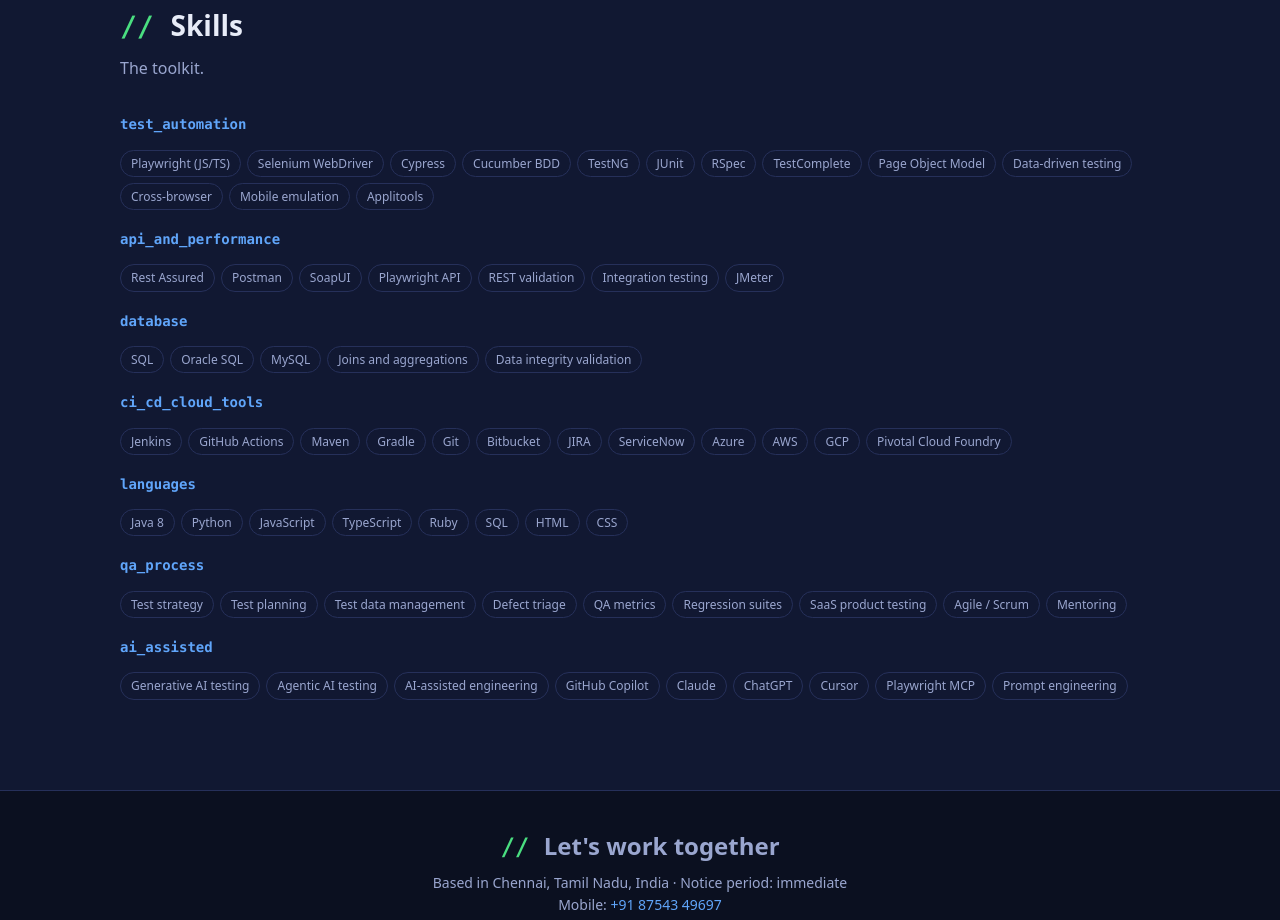
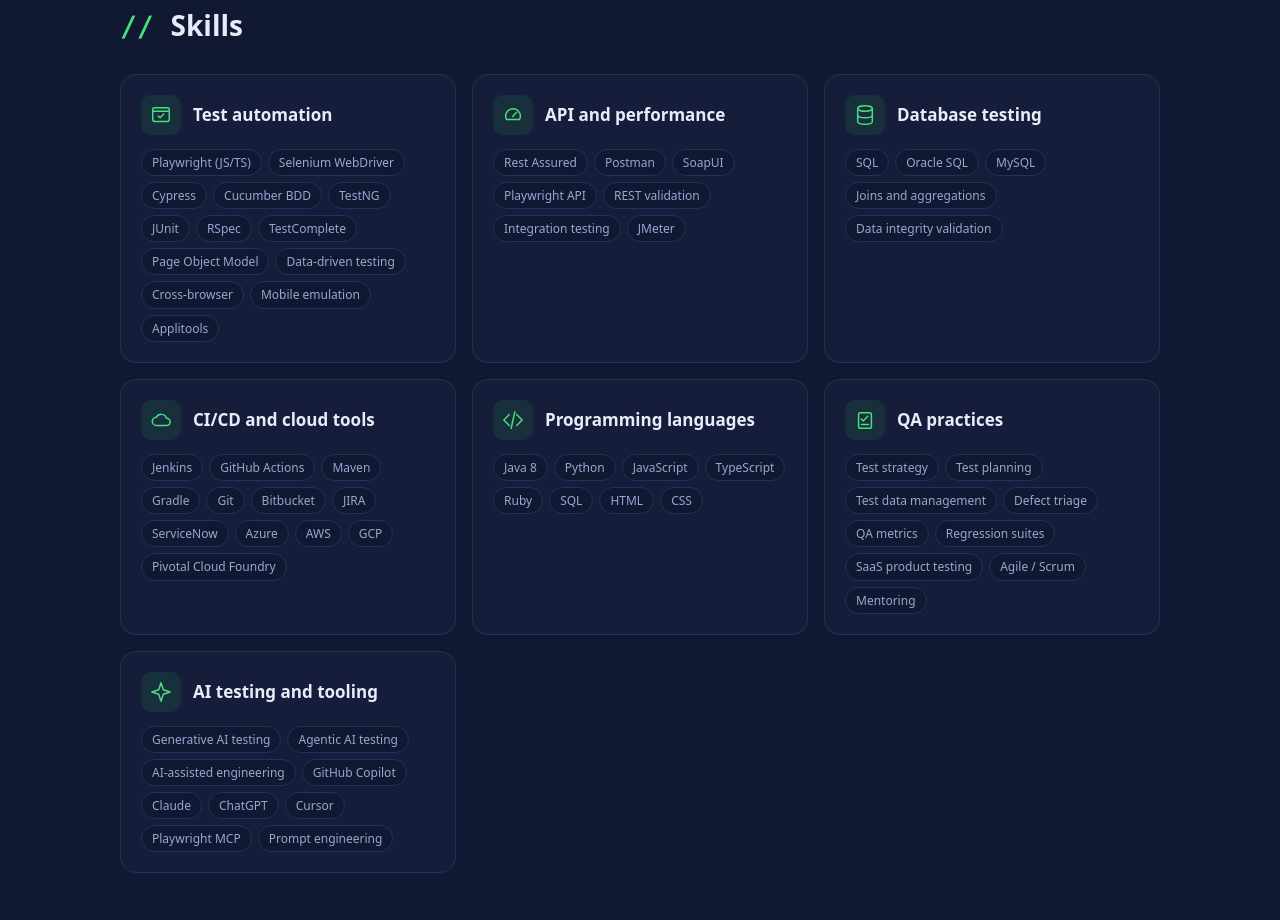
Before and after one commit to mohammed456789/qa-automation-portfolio, a plain HTML site: page index.html in a window 1280 px wide. Shown: the part 5184-6104 px from the top of the page. Drawn offline with Linux system fonts and the light colour scheme.

Commit message:
Present portfolio skills in an illustrated card grid

```diff
--- a/index.html
+++ b/index.html
@@ -98,8 +98,38 @@ h1 em{font-style:normal;background:linear-gradient(90deg,var(--accent),var(--acc
 .job li{margin-bottom:4px}
 
 /* skills */
-.skill{margin-bottom:18px}
-.skill h4{font-size:14px;color:var(--accent2);margin-bottom:8px;font-family:ui-monospace,Consolas,monospace}
+.skills-grid{
+  display:grid;
+  grid-template-columns:repeat(auto-fit,minmax(min(100%,290px),1fr));
+  gap:16px;
+  margin-top:24px;
+}
+.skill-card{
+  min-width:0;
+  padding:20px;
+  background:var(--card);
+  border:1px solid var(--line);
+  border-radius:var(--radius);
+}
+.skill-card h3{display:flex;align-items:center;gap:12px;font-size:17px;line-height:1.3}
+.skill-icon{
+  display:grid;
+  place-items:center;
+  flex:0 0 40px;
+  height:40px;
+  border-radius:10px;
+  color:var(--accent);
+  background:color-mix(in srgb,var(--accent) 12%,var(--bg2));
+}
+.skill-icon svg{
+  width:22px;
+  height:22px;
+  fill:none;
+  stroke:currentColor;
+  stroke-width:1.6;
+  stroke-linecap:round;
+  stroke-linejoin:round;
+}
 
 /* bug reports */
 .bug{border:1px dashed var(--line);border-radius:var(--radius);padding:24px;background:var(--bg2)}
@@ -324,14 +354,36 @@ footer{border-top:1px solid var(--line);padding:36px 0;color:var(--muted);text-a
 <section id="skills" style="background:var(--bg2)">
   <div class="wrap">
     <h2>Skills</h2>
-    <p class="sub">The toolkit.</p>
-    <div class="skill reveal"><h4>test_automation</h4><div class="tags"><span>Playwright (JS/TS)</span><span>Selenium WebDriver</span><span>Cypress</span><span>Cucumber BDD</span><span>TestNG</span><span>JUnit</span><span>RSpec</span><span>TestComplete</span><span>Page Object Model</span><span>Data-driven testing</span><span>Cross-browser</span><span>Mobile emulation</span><span>Applitools</span></div></div>
-    <div class="skill reveal"><h4>api_and_performance</h4><div class="tags"><span>Rest Assured</span><span>Postman</span><span>SoapUI</span><span>Playwright API</span><span>REST validation</span><span>Integration testing</span><span>JMeter</span></div></div>
-    <div class="skill reveal"><h4>database</h4><div class="tags"><span>SQL</span><span>Oracle SQL</span><span>MySQL</span><span>Joins and aggregations</span><span>Data integrity validation</span></div></div>
-    <div class="skill reveal"><h4>ci_cd_cloud_tools</h4><div class="tags"><span>Jenkins</span><span>GitHub Actions</span><span>Maven</span><span>Gradle</span><span>Git</span><span>Bitbucket</span><span>JIRA</span><span>ServiceNow</span><span>Azure</span><span>AWS</span><span>GCP</span><span>Pivotal Cloud Foundry</span></div></div>
-    <div class="skill reveal"><h4>languages</h4><div class="tags"><span>Java 8</span><span>Python</span><span>JavaScript</span><span>TypeScript</span><span>Ruby</span><span>SQL</span><span>HTML</span><span>CSS</span></div></div>
-    <div class="skill reveal"><h4>qa_process</h4><div class="tags"><span>Test strategy</span><span>Test planning</span><span>Test data management</span><span>Defect triage</span><span>QA metrics</span><span>Regression suites</span><span>SaaS product testing</span><span>Agile / Scrum</span><span>Mentoring</span></div></div>
-    <div class="skill reveal"><h4>ai_assisted</h4><div class="tags"><span>Generative AI testing</span><span>Agentic AI testing</span><span>AI-assisted engineering</span><span>GitHub Copilot</span><span>Claude</span><span>ChatGPT</span><span>Cursor</span><span>Playwright MCP</span><span>Prompt engineering</span></div></div>
+    <div class="skills-grid">
+      <div class="skill-card">
+        <h3><span class="skill-icon" aria-hidden="true"><svg viewBox="0 0 24 24" focusable="false"><rect x="3" y="4" width="18" height="15" rx="2"/><path d="M3 8h18m-12 5 2 2 4-4"/></svg></span>Test automation</h3>
+        <div class="tags"><span>Playwright (JS/TS)</span><span>Selenium WebDriver</span><span>Cypress</span><span>Cucumber BDD</span><span>TestNG</span><span>JUnit</span><span>RSpec</span><span>TestComplete</span><span>Page Object Model</span><span>Data-driven testing</span><span>Cross-browser</span><span>Mobile emulation</span><span>Applitools</span></div>
+      </div>
+      <div class="skill-card">
+        <h3><span class="skill-icon" aria-hidden="true"><svg viewBox="0 0 24 24" focusable="false"><path d="M5 17a8 8 0 1 1 14 0H5Zm7-4 4-4m-4 4v1"/></svg></span>API and performance</h3>
+        <div class="tags"><span>Rest Assured</span><span>Postman</span><span>SoapUI</span><span>Playwright API</span><span>REST validation</span><span>Integration testing</span><span>JMeter</span></div>
+      </div>
+      <div class="skill-card">
+        <h3><span class="skill-icon" aria-hidden="true"><svg viewBox="0 0 24 24" focusable="false"><ellipse cx="12" cy="5" rx="8" ry="3"/><path d="M4 5v14c0 4 16 4 16 0V5M4 12c0 4 16 4 16 0"/></svg></span>Database testing</h3>
+        <div class="tags"><span>SQL</span><span>Oracle SQL</span><span>MySQL</span><span>Joins and aggregations</span><span>Data integrity validation</span></div>
+      </div>
+      <div class="skill-card">
+        <h3><span class="skill-icon" aria-hidden="true"><svg viewBox="0 0 24 24" focusable="false"><path d="M7 18h11a4 4 0 0 0 0-8 6 6 0 0 0-11-1 4.5 4.5 0 0 0 0 9Z"/></svg></span>CI/CD and cloud tools</h3>
+        <div class="tags"><span>Jenkins</span><span>GitHub Actions</span><span>Maven</span><span>Gradle</span><span>Git</span><span>Bitbucket</span><span>JIRA</span><span>ServiceNow</span><span>Azure</span><span>AWS</span><span>GCP</span><span>Pivotal Cloud Foundry</span></div>
+      </div>
+      <div class="skill-card">
+        <h3><span class="skill-icon" aria-hidden="true"><svg viewBox="0 0 24 24" focusable="false"><path d="m8 6-6 6 6 6m8-12 6 6-6 6m-2-15-4 18"/></svg></span>Programming languages</h3>
+        <div class="tags"><span>Java 8</span><span>Python</span><span>JavaScript</span><span>TypeScript</span><span>Ruby</span><span>SQL</span><span>HTML</span><span>CSS</span></div>
+      </div>
+      <div class="skill-card">
+        <h3><span class="skill-icon" aria-hidden="true"><svg viewBox="0 0 24 24" focusable="false"><rect x="5" y="4" width="14" height="17" rx="2"/><path d="m8 11 2 2 5-5m-7 9h8"/></svg></span>QA practices</h3>
+        <div class="tags"><span>Test strategy</span><span>Test planning</span><span>Test data management</span><span>Defect triage</span><span>QA metrics</span><span>Regression suites</span><span>SaaS product testing</span><span>Agile / Scrum</span><span>Mentoring</span></div>
+      </div>
+      <div class="skill-card">
+        <h3><span class="skill-icon" aria-hidden="true"><svg viewBox="0 0 24 24" focusable="false"><path d="m12 2 2.5 7.5L22 12l-7.5 2.5L12 22l-2.5-7.5L2 12l7.5-2.5Z"/></svg></span>AI testing and tooling</h3>
+        <div class="tags"><span>Generative AI testing</span><span>Agentic AI testing</span><span>AI-assisted engineering</span><span>GitHub Copilot</span><span>Claude</span><span>ChatGPT</span><span>Cursor</span><span>Playwright MCP</span><span>Prompt engineering</span></div>
+      </div>
+    </div>
   </div>
 </section>
 
```
